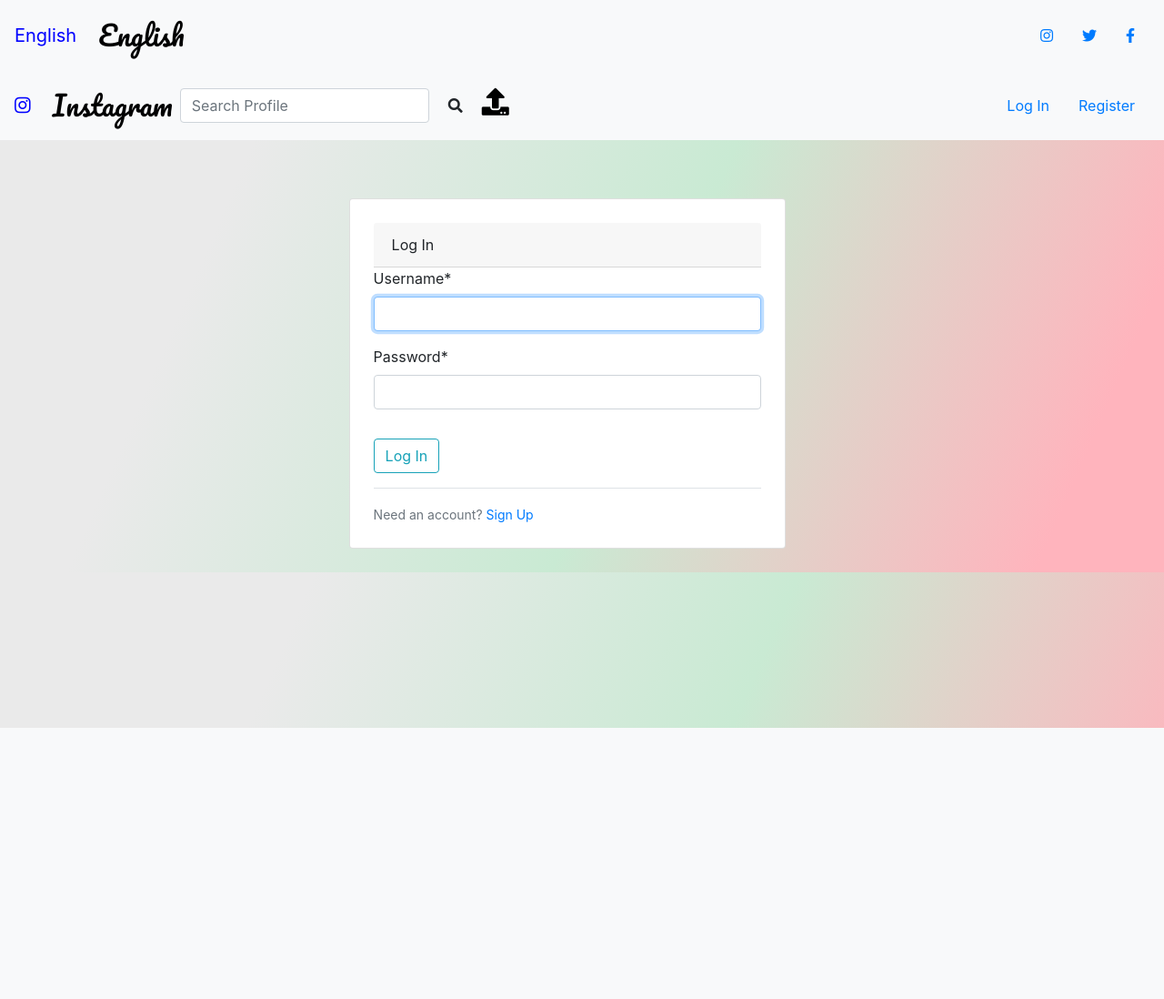
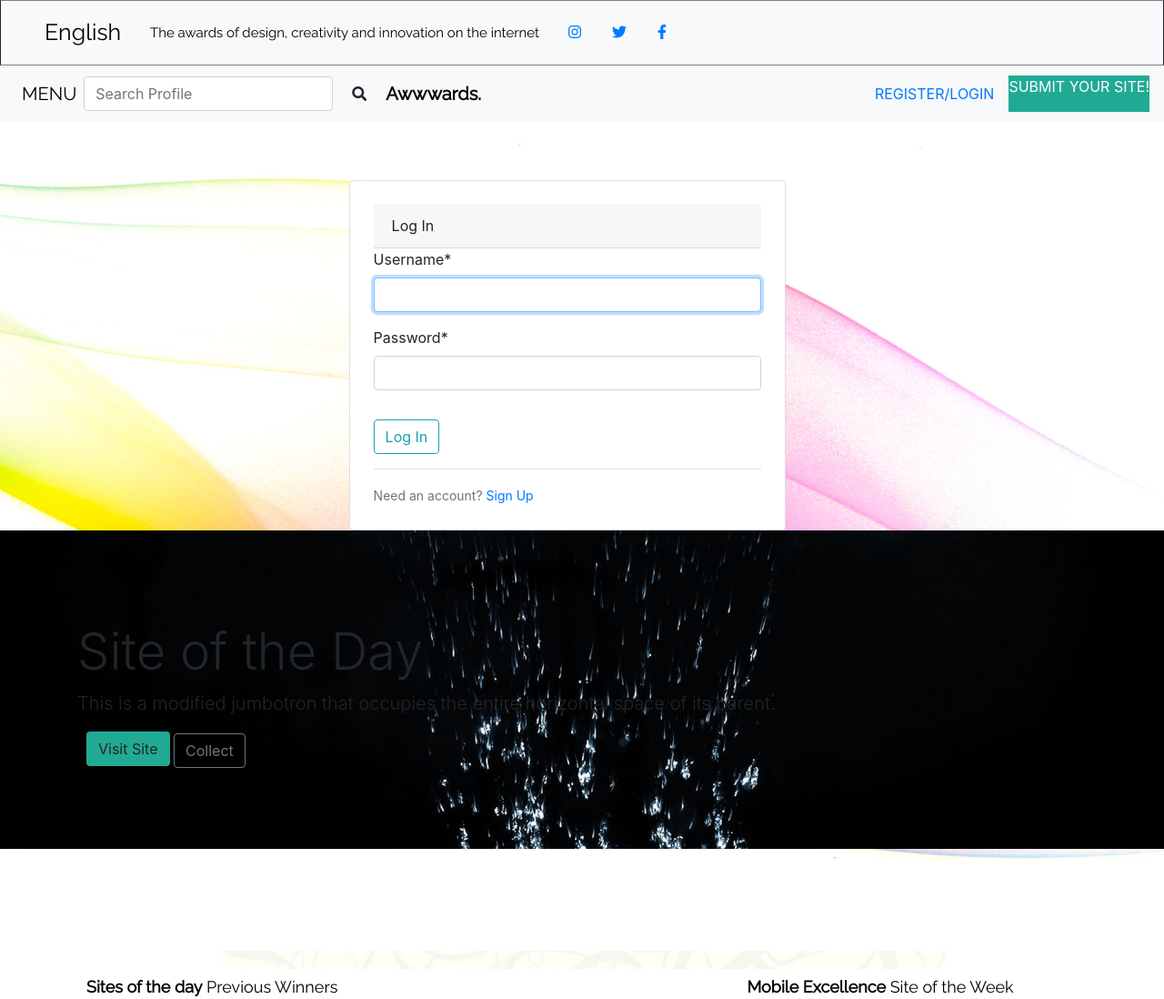
Before and after one commit to jameskomo/awwwards, a Django app: page / in a window 1280 px wide. Shown: the whole page at 91% size. Before the commit the page ends 800 px from the top, so only its background shows below. Run offline with Django 3.2, Linux system fonts and the light colour scheme; some libraries are stand-ins or nearby versions.

Commit message:
Profile model created and relationships established with Projects model. UI done for base template

```diff
--- a/static/css/main.css
+++ b/static/css/main.css
@@ -1,18 +1,43 @@
-h1
-{
-  color: green;
-}
 body {
   background-color: #f1f1f1;
 }
 #main-page{
-  background-image: linear-gradient( 113.5deg,  rgba(234,234,234,1) 22.3%, rgba(201,234,211,1) 56.6%, rgba(255,180,189,1) 90.9% );
+  background: url("/media/images/bg-background-3.jpg") 50% 0 no-repeat fixed;
   }
 
 #images-display {
   height: 40%;
   width: 40%;
 }
-. navbar {
-  background-image: radial-gradient( circle 368px at -5.4% 62.1%,  rgba(252,85,85,1) 1.7%, rgba(249,194,132,1) 19%, rgba(205,251,150,1) 35.3%, rgba(246,248,155,1) 52.2%, rgba(164,251,247,1) 68.1%, rgba(183,185,252,1) 82.4%, rgba(253,176,194,0.96) 93.2% );
+
+.top-nav {
+  font-family: 'Raleway', sans-serif;
+  border-style: solid;
+  border-block-color: grey;
+  border-width: thin;
 }
+.sm-logos {
+  margin-right: 0%;
+}
+.day-site {
+  background: url("/media/images/bg-background-1.jpg") 50% 0 no-repeat fixed;
+  height: 350px;
+  padding: 100px 0 0 0;
+}
+.sites-of-day {
+  background: url("/media/images/bg-background-4.jpg") 50% 0 no-repeat fixed;
+  height: 50px;
+  padding: 100px 0 0 0;
+  margin-top: 0%;
+}
+.daysite1 {
+  margin-left: 10px;
+  font-family: 'Raleway', sans-serif; color:black;
+  font-size: 18px;
+}
+.daysite2 {
+  margin-left: 450px;
+  font-family: 'Raleway', sans-serif; color:black;
+  font-size: 18px;
+
+}
--- a/wowawards/templates/wowawards/base.html
+++ b/wowawards/templates/wowawards/base.html
@@ -12,7 +12,7 @@
     {% block styles %}
        {% bootstrap_css %}
        <link rel="stylesheet" type="text/css" href="{% static 'css/main.css' %}">
-       <link href="https://fonts.googleapis.com/css?family=Pacifico|Rokkitt&display=swap" rel="stylesheet">
+       <link href="https://fonts.googleapis.com/css?family=Raleway&display=swap" rel="stylesheet">
        <link rel="stylesheet" href="https://use.fontawesome.com/releases/v5.8.2/css/all.css" integrity="sha384-oS3vJWv+0UjzBfQzYUhtDYW+Pj2yciDJxpsK1OYPAYjqT085Qq/1cq5FLXAZQ7Ay" crossorigin="anonymous">
 
     {% endblock %}
@@ -21,49 +21,48 @@
 <body id="main-page">
       {% block content %}
 
+
+
     <!-- Top Nav Bar -->
-    <nav class="navbar navbar-dark bg-light navbar-expand-lg ">
+    <nav class="navbar navbar-dark bg-light navbar-expand-lg top-nav ">
 
-      <a style="color: blue; size: 100%; " class="navbar-brand" href="{%url 'wowawards-home' %}">English</i></a>
+      <a style="color: blue; size: 100%; " class="navbar-brand" href="{%url 'wowawards-home' %}"></a>
       <button class="navbar-toggler" type="button" data-toggle="collapse" data-target="#navbarSupportedContent" aria-controls="navbarSupportedContent" aria-expanded="false" aria-label="Toggle navigation">
         <span class="navbar-toggler-icon"></span>
       </button>
 
       <div class="collapse navbar-collapse" id="navbarSupportedContent">
-        <ul class="navbar-nav mr-auto">
-          <li class="nav-item active">
-            <a style="font-family: 'Pacifico', cursive; color:black; font-size: 30px;" class="nav-link" href="{%url 'wowawards-home' %}">English <span class="sr-only">(current)</span></a>
-        </ul>
 
+            <a style="font-family: 'Raleway', sans-serif; color:black; font-size: 25px;" class="nav-link" href="{%url 'wowawards-home' %}">English <span class="sr-only">(current)</span></a>
+            <a style="font-family: 'Raleway', sans-serif; color:black; font-size: 15px;" class="nav-link" href="{%url 'wowawards-home' %}">The awards of design, creativity and innovation on the internet <span class="sr-only">(current)</span></a>
 
-      <a class="nav-item nav-link" href="{% url 'logout'%}"><i class="fab fa-instagram"></i></a>
-      <a class="nav-tem nav-link" href="{% url 'login'%}"><i class="fab fa-twitter"></i></a>
-      <a class="nav-tem nav-link" href="{% url 'register'%}"><i class="fab fa-facebook-f"></i></a>
+          <a style="margin-right: 2px;"  class="nav-item nav-link" href="{% url 'logout'%}"><i class="fab fa-instagram"></i></a>
+          <a style="margin-right: 2px;"class="nav-tem nav-link" href="{% url 'login'%}"><i class="fab fa-twitter"></i></a>
+          <a style="margin-right: 2px;" class="nav-tem nav-link" href="{% url 'register'%}"><i class="fab fa-facebook-f"></i></a>
 
 
       </div>
     </nav>
-
-    <!-- Top Nav Bar End -->
+<!-- Top Nav Bar End -->
 
     <nav class="navbar navbar-dark bg-light navbar-expand-lg ">
 
-        <a style="color: blue; size: 100%; " class="navbar-brand" href="{%url 'wowawards-home' %}"><i class="fab fa-instagram"></i></a>
-        <button class="navbar-toggler" type="button" data-toggle="collapse" data-target="#navbarSupportedContent" aria-controls="navbarSupportedContent" aria-expanded="false" aria-label="Toggle navigation">
+         <button class="navbar-toggler" type="button" data-toggle="collapse" data-target="#navbarSupportedContent" aria-controls="navbarSupportedContent" aria-expanded="false" aria-label="Toggle navigation">
           <span class="navbar-toggler-icon"></span>
         </button>
 
         <div class="collapse navbar-collapse" id="navbarSupportedContent">
           <ul class="navbar-nav mr-auto">
             <li class="nav-item active">
-              <a style="font-family: 'Pacifico', cursive; color:black; font-size: 30px;" class="nav-link" href="{%url 'wowawards-home' %}">Instagram <span class="sr-only">(current)</span></a>
+              <a style="font-family: 'Raleway', sans-serif; color:black; font-size: 20px;"  class="nav-link" href="{%url 'wowawards-home' %}">MENU <span class="sr-only">(current)</span></a>
             </li>
 
             <form class="form-inline my-2 my-lg-0" role="search" action="{% url 'users-search' %}">
               <input class="form-control mr-sm-2" type="search" placeholder="Search Profile" aria-label="Search">
               <button class="btn btn-light my-2 my-sm-0" type="submit"> <i class="fas fa-search"></i></button>
             </form>
-            <a style="font-family: 'Rokkitt', serif; color:black; font-size: 30px;" class="nav-link" href="{%url 'wowawards-new-post' %}"><i class="fas fa-upload"></i> <span class="sr-only">(current)</span></a>
+            <a style="font-family: 'Raleway', sans-serif; color:black; font-size: 20px;"  class="nav-link" href="{%url 'wowawards-home' %}"><strong>Awwwards.</strong> <span class="sr-only">(current)</span></a>
+
           </ul>
 
           {% if user.is_authenticated %}
@@ -72,8 +71,10 @@
           <a class="nav-item nav-link" href="{% url 'profile'%}"><i class="far fa-user"></i></a>
         <a class="nav-item nav-link" href="{% url 'logout'%}">LogOut</a>
       {% else %}
-        <a class="nav-tem nav-link" href="{% url 'login'%}">Log In</a>
-        <a class="nav-tem nav-link" href="{% url 'register'%}">Register</a>
+        <a class="nav-tem nav-link" href="{% url 'login'%}">REGISTER/LOGIN</a>
+        <a href="/submit/" class="button button-large" style="margin:0%; height: 40px; background-color: #21aa93; color: #fdfdfd;">
+          <span>SUBMIT YOUR SITE!</span>
+      </a>
       {% endif %}
 
         </div>
@@ -82,38 +83,39 @@
 
     {%endblock%}
 
-    {% if messages %}
-    {% for message in messages %}
-    <div class="alert alert-warning">{{message}}</div>
-    {% endfor %}
-  {% endif %}
-  <!-- Bootstrap Utility -->
+  <div class=" day-site jumbotron jumbotron-fluid">
+      <div class="container">
+        <h1 class="display-4">Site of the Day</h1>
+        <p class="lead">This is a modified jumbotron that occupies the entire horizontal space of its parent.</p>
+        <button type="button" class="btn" style=" margin-left: 10px; margin-bottom: 5px; background-color: #21aa93;">Visit Site</button>
+      <button type="button" class="btn btn-outline-secondary" style="margin-bottom:0%;">Collect</button>
+      </div>
 
-  <div style="margin-top: 2%;" class="container">
+    </div>
+    <div class=" sites-of-day jumbotron jumbotron-fluid">
+        <div class="container">
+         <h3><span class="daysite1"><strong>Sites of the day</strong> Previous Winners</span ><span class="daysite2"><strong>Mobile Excellence</strong> Site of the Week</span> </h3>
+ </div>
+ <!-- Bootstrap Utility -->
+
+ <div style="margin-top: 2%;" class="container">
     {% for image in images %}
-    <div class="row">
-        <div class="card col-xs-12 col-sm-12 col-md-5 col-lg-5 mx-auto" style="font-family: 'Open Sans', sans-serif; padding:0;">
-            <button type="button" class="btn btn-light btn-lg" data-toggle="modal" data-target="#myModal{{image.id}}">
-          <div class="card-header px-0 py-0">
-                <img class="card-img-top img-responsive" src="{{image.photo_image.url}}" alt="{{image.image_name}}">
-            </div>
-
-            <div class="card-body py-1">
-                <h5 class="card-text">{{image.image_name}}</h5>
-                <ul>
-                  <i class="far fa-comment"></i>
-                  <i class="far fa-heart"></i>
-                </ul>
-                <a href="{% url 'profile'%}">Delete</a>
-                <a href="{% url 'profile'%}">Update</a>
-                </button>
-            </div>
+    <div class="card" style="width: 18rem;">
+        <img class="card-img-top" src="{{image.photo_image.url }}" alt="Website Photo">
+        <div class="card-body">
+          <h5 class="card-title"><strong>{{image_name}}</strong></h5>
+          <h6>From Kenya</h6>
+          <h6>Posted on: {{image.pub_date}}</h6>
+          <a href="{% url 'profile'%}">By {{user.username}}</a>
         </div>
-    </div>
+      </div>
 
  </div>
 
   <!-- Bootstrap Utility END -->
+
+
+      </div>
 
                 <!-- modal content -->
     <div class="modal" id="myModal{{image.id}}" role="dialog">
```
Also changed, not shown: db.sqlite3, media/images/bg-background-1.jpg (added), media/images/bg-background-2.jpg (added), media/images/bg-background-3.jpg (added), media/images/bg-background-4.jpg (added), media/images/websites/website1.jpg (added), media/images/websites/website10.jpg (added), media/images/websites/website2.jpg (added), media/images/websites/website3.jpg (added), media/images/websites/website4.jpg (added), media/images/websites/website5.jpg (added), media/images/websites/website6.jpg (added), media/images/websites/website7.jpg (added), media/images/websites/website8.jpg (added), 1 more files.
